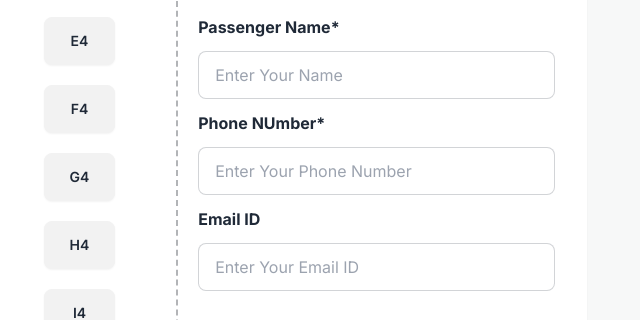
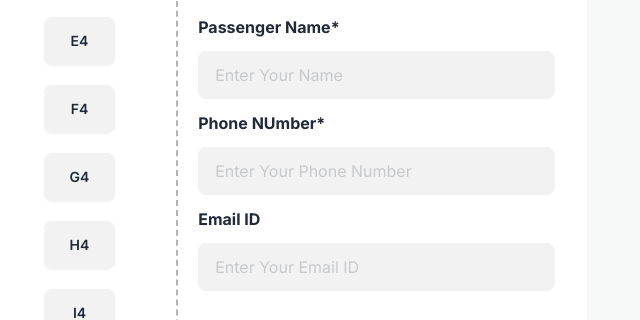
Before and after one commit to tariqul420/Dublin-Bus, a website: page index.html in a window 1280 px wide. Shown: the part 2511-2831 px from the top of the page, 640-1280 px from the left. Drawn offline with Linux system fonts and the light colour scheme.

Commit message:
finish all section

```diff
--- a/index.html
+++ b/index.html
@@ -406,19 +406,19 @@
                   <p><span>BDT: </span> <span id="grand-total">****</span></p>
                 </div>
               </div>
-              <!-- form section -->
+              <!-- ! form section -->
               <div class="my-5">
                 <label class="form-control w-full my-3">
                   <span class="label-text font-bold text-base mb-3">Passenger Name*</span>
-                  <input type="text" placeholder="Enter Your Name" class="input input-bordered w-full" />
+                  <input disabled type="text" placeholder="Enter Your Name" class="input-field input input-bordered w-full" />
                 </label>
                 <label class="form-control w-full my-3">
                   <span class="label-text font-bold text-base mb-3">Phone NUmber*</span>
-                  <input id="phone-number" type="number" placeholder="Enter Your Phone Number" class="input input-bordered w-full" />
+                  <input disabled id="phone-number" type="number" placeholder="Enter Your Phone Number" class="input-field input input-bordered w-full" />
                 </label>
                 <label class="form-control w-full my-3">
                   <span class="label-text font-bold text-base mb-3">Email ID</span>
-                  <input type="email" placeholder="Enter Your Email ID" class="input input-bordered w-full" />
+                  <input disabled type="email" placeholder="Enter Your Email ID" class="input-field input input-bordered w-full" />
                 </label>
                 <button disabled onclick="my_modal_1.showModal()" id="nextButton" class="w-full btn bg-primary mt-5 text-lg text-white uppercase">Next</button>
                 <dialog id="my_modal_1" class="modal">
@@ -443,6 +443,7 @@
       </section>
     </main>
 
+    <!-- ? footer section start hear -->
     <footer class="bg-secondary text-white">
       <div class="w-11/12 mx-auto py-20">
         <div class="flex sm:flex-row flex-col sm:gap-0 gap-5 justify-between items-center">
--- a/js/app.js
+++ b/js/app.js
@@ -91,6 +91,11 @@ document.getElementById("coupon-btn").addEventListener("click", function () {
 
   const grandTotalValue = totalPrice - couponSave;
   grandTotalEl.innerText = grandTotalValue.toFixed(2);
+
+  const allInput = document.getElementsByClassName("input-field");
+  for(const input of allInput){
+    input.removeAttribute("disabled")
+  }
 });
 
 // active next but by adding phone number
```
